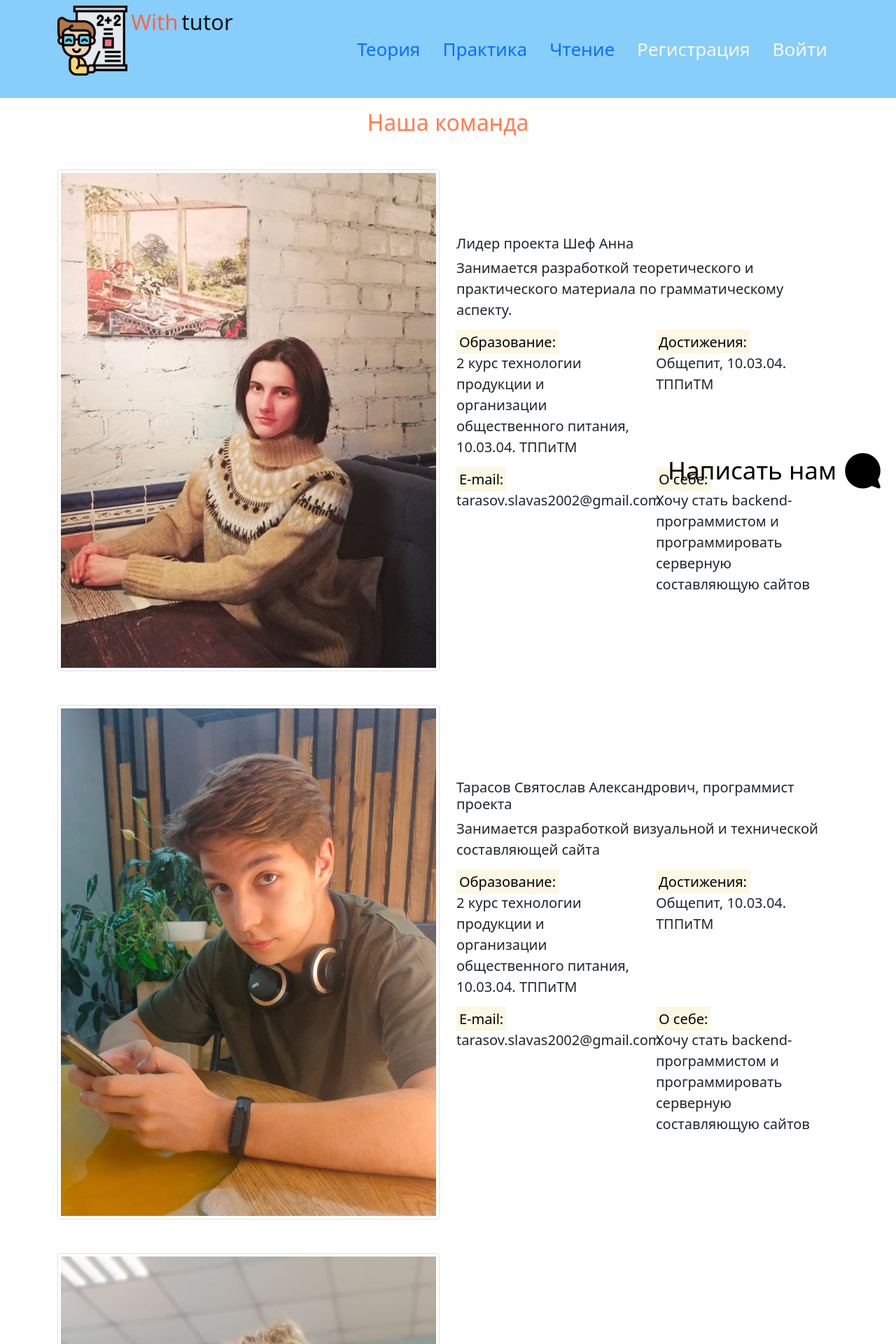
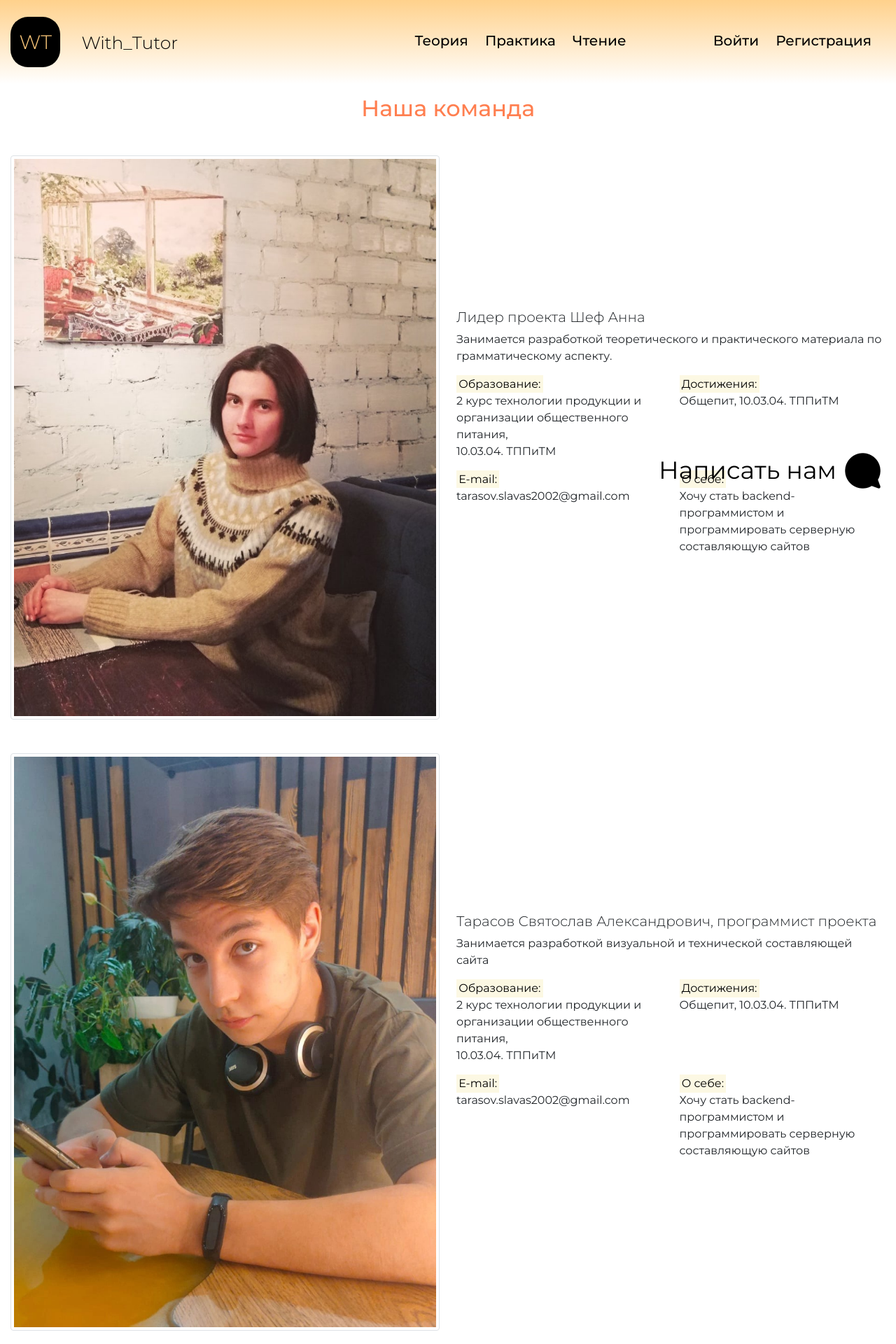
Before and after one commit to SvyatoSllav/with_tutor, a Django app: page / in a window 1280 px wide. Shown: the top 1920 px of the page at 70% size. Run offline with Django 3.2, Linux system fonts and the light colour scheme; some libraries are stand-ins or nearby versions.

Commit message:
added new design for footer and header

```diff
--- a/with_tutor/static/css/includes/footer.css
+++ b/with_tutor/static/css/includes/footer.css
@@ -1,10 +1,56 @@
-a {
-    text-decoration: none
+html {
+    box-sizing: border-box;
 }
-.container {
-    font-size: 20px;
+body {
+    margin: 0;
+    font-family: 'Montserrat', sans-serif;
 }
 
-.container:hover {
-    content: "#";
+*,
+*::before,
+*::after {
+    box-sizing: inherit;
 }
+
+.container {
+    max-width: 1300px;
+    margin: 0 auto;
+    padding: 0px 15px;
+}
+
+.footer{
+    background: linear-gradient(rgba(255, 203, 124, 0) , rgba(255, 203, 124, 1) 99%);
+}
+
+.footer__inner {
+    display: flex;
+    justify-content: space-between;
+    align-items: center;
+    height: 120px;
+    position: relative;
+}
+
+.footer__logo {
+    color: #FFCB7C;
+    font-size: 25px;
+    font-weight: 300;
+    margin-right: 10px;
+    padding: 12px 6px;
+    background-color: #000000;
+    border-radius: 20px;
+}
+
+.footer_title {
+    font-weight: 500;
+    font-size: 28px;
+    line-height: 34px;
+}
+
+.footer__safe {
+    position: absolute;
+    bottom: 36px;
+    right: 555px;
+    font-weight: 400;
+    font-size: 19px;
+    line-height: 23px;
+}
--- /dev/null
+++ b/with_tutor/static/css/includes/header.css
@@ -0,0 +1,82 @@
+html {
+    box-sizing: border-box;
+}
+body {
+    margin: 0;
+    font-family: 'Montserrat', sans-serif;
+}
+
+*,
+*::before,
+*::after {
+    box-sizing: inherit;
+}
+
+a {
+    color: #000;
+    display: inline-block;
+    text-decoration: none;
+}
+
+ul {
+    list-style: none;
+    margin: 0;
+    padding: 0;
+}
+
+li {
+    display: inline-block;
+}
+
+.container {
+    max-width: 1300px;
+    margin: 0 auto;
+    padding: 0px 15px;
+}
+
+.header {
+    background: linear-gradient(rgba(255, 203, 124, 0.87) 1%, rgba(255, 200, 117, 0));
+}
+
+.header__inner {
+    display: flex;
+    justify-content: space-between;
+    align-items: center;
+    height: 120px;
+}
+
+.header__logo a {
+    color: #000000;
+    font-size: 25px;
+    font-weight: 300;
+}
+
+.header__logo span {
+    color: #FFCB7C;
+    font-size: 28px;
+    font-weight: 300;
+    margin-right: 30px;
+    padding: 19px 12.5px;
+    background-color: #000000;
+    border-radius: 25px;
+}
+
+.header__menu {
+    margin-right: 20px;
+}
+
+.header__menu li+li {
+    margin-left: 20px;
+}
+
+.header__menu a {
+    font-weight: 500;
+    font-size: 20px;
+    padding-top: 9px;
+    padding-bottom: 13px;
+    line-height: 24px;
+}
+
+.header__comme {
+    padding-left: 100px;
+}
--- a/with_tutor/templates/base.html
+++ b/with_tutor/templates/base.html
@@ -25,10 +25,9 @@
         {% block main_data %}
         {% endblock main_data %}
     </main>
-    <footer>
-        {% include 'includes/footer.html' %}
-    </footer>
-        {% include 'includes/contact.html' %}
+    {% include 'includes/footer.html' %}
+
+    {% include 'includes/contact.html' %}
 </body>
 
 </html>
--- a/with_tutor/templates/includes/footer.html
+++ b/with_tutor/templates/includes/footer.html
@@ -1,12 +1,19 @@
-{% load static %}
-{% block footer %}
-<link rel="stylesheet" href="{% static 'css/includes/footer.css' %}">
-<footer class="border-top text-center py-3 card-footer sticky-top">
-  <img src="{% static 'img/logos.png' %}" width="100" height="100" class="d-inline-block align-top" alt="">
-  <p style="font-size:23px">© 2021 Copyright <span style="color:tomato" class=''>With</span> <span>tutor</span>
-  </p>
-  <span class="container link about">
-    <a href="{% url 'about:index' %}">О нас</a>
-  </span>
+{% block links %}
+<link rel="stylesheet" href="../../static/css/includes/footer.css">
+<link rel="preconnect" href="https://fonts.googleapis.com">
+<link rel="preconnect" href="https://fonts.gstatic.com" crossorigin>
+<link href="https://fonts.googleapis.com/css2?family=Montserrat:wght@300;400;500&display=swap" rel="stylesheet">
+{% endblock links %}
+<footer class="footer">
+    <div class="container">
+        <div class="footer__wrapper">
+            <div class="footer__inner">
+                <div class="footer__logo">WT</div>
+                <div class="footer_text">
+                    <div class="footer__title">With Tutor © 2022</div>
+                    <span class="footer__safe">Все права защищенны</span>
+                </div>
+            </div>
+        </div>
+    </div>
 </footer>
-{% endblock footer %}
--- a/with_tutor/templates/includes/header.html
+++ b/with_tutor/templates/includes/header.html
@@ -1,44 +1,50 @@
-{% load static %}
-<nav class="navbar navbar-light" style="background-color: lightskyblue">
-    <div class="container">
-        <a class="navbar-brand p-0" href="{% url 'main_menu' %}">
-            <img src="{% static 'img/logos.png' %}" width="100" height="100" class="d-inline-block align-top mb-4"
-                alt="">
-            <span style="color:tomato; font-size:31px">With</span>
-            <span style="font-size:31px">tutor</span>
-        </a>
-        {% with request.resolver_match.view_name as view_name %}
-        <ul class="nav nav-pills">
-            <li class="nav-item">
-                <a class="nav-link {% if view_name == 'grammar:grammar' %}active{% endif %}" style="font-size:26px"
-                    href="{% url 'grammar:grammar' %}">Теория</a>
-            </li>
+{% block links %}
+<link rel="stylesheet" href="../../static/css/includes/header.css">
+<link rel="preconnect" href="https://fonts.googleapis.com">
+<link rel="preconnect" href="https://fonts.gstatic.com" crossorigin>
+<link href="https://fonts.googleapis.com/css2?family=Montserrat:wght@300;500&display=swap" rel="stylesheet">
+{% endblock links %}
+<header class="header">
+        <div class="container">
+            <div class="header__inner">
+                <div class="header__logo">
+                    <a href="#">
+                        <span>WT</span>With_Tutor
+                        <!-- Название -->
+                    </a>
+                </div>
+                <nav class="header__menu">
+                    <ul>
+                        <li>
+                            <a href="#">
+                                Теория
+                            </a>
+                        </li>
+                        <li>
+                            <a href="#">
+                                Практика
+                            </a>
+                        </li>
+                        <li>
+                            <a href="#">
+                                Чтение
+                            </a>
 
-            <li class="nav-item">
-                <a class="nav-link {% if view_name == 'vocabulary:vocabulary_materials' %}active{% endif %}"
-                    style="font-size:26px" href="{% url 'vocabulary:vocabulary_materials' %}">Практика</a>
-            </li>
+                        </li>
+                        <li class="header__comme">
+                            <a href="#">
+                                Войти
+                            </a>
 
-            <li class="nav-item">
-                <a class="nav-link {% if view_name == 'reading:reading_theme' %}active{% endif %}"
-                    style="font-size:26px" href="{% url 'reading:reading_theme' %}">Чтение</a>
-            </li>
-            {% if not user.is_authenticated %}
-            <li class="nav-item">
-                <a class="nav-link link-light {% if view_name == 'users:signup' %}active{% endif %}"
-                    style="font-size:26px" href="{% url 'users:signup' %}">Регистрация</a>
-            </li>
-            <li class="nav-item">
-                <a class="nav-link link-light {% if view_name == 'users:login' %}active{% endif %}"
-                    style="font-size:26px" href="{% url 'users:login' %}">Войти</a>
-            </li>
-            {% else %}
-            <li class="nav-item">
-                <a class="nav-link link-light {% if view_name == 'users:logout' %}active{% endif %}"
-                    style="font-size:26px" href="{% url 'users:logout' %}">Выйти</a>
-            </li>
-            {% endif %}
-            {% endwith %}
-        </ul>
-    </div>
-</nav>
+                        </li>
+                        <li>
+                            <a href="#">
+                                Регистрация
+                            </a>
+                        </li>
+
+                    </ul>
+                </nav>
+            </div>
+        </div>
+    </header>
```
Also changed, not shown: with_tutor/templates/includes/header_1.html (added, +44 -0 lines).
